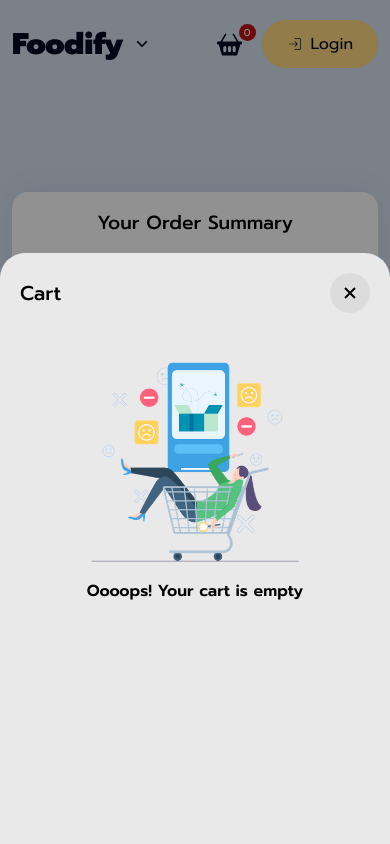
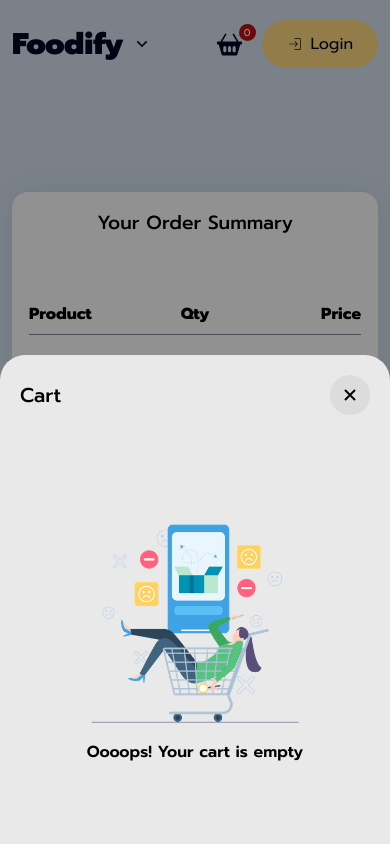
Before and after one commit to Joseph-Jnr/foodify_v1, a React (Vite) app: page /order-summary in a window 390 px wide. Both pictures are taken after a click on the element 229 px from the left and 44 px from the top of the page. Shown: the top 844 px of the page. Built offline with nearby package versions, Linux system fonts and the light colour scheme; what react-slugify would draw is missing.

Commit message:
fix: cart height on mobile

```diff
--- a/src/components/cart/Cart.css
+++ b/src/components/cart/Cart.css
@@ -120,15 +120,20 @@ html.dark .checkout-btn {
   .cart {
     position: fixed;
     bottom: 0;
-    height: 70vh;
+    height: auto;
     width: 100%;
     border-radius: 25px 25px 0px 0px;
     animation: slide-in-up 1s ease forwards;
   }
 
   .cart-item-list {
-    height: 230px;
+    height: auto;
+    max-height: 290px;
     overflow-y: scroll;
+  }
+
+  .empty-cart {
+    padding: 60px 0;
   }
 
   .cart-item-list::-webkit-scrollbar,
@@ -138,9 +143,9 @@ html.dark .checkout-btn {
   }
 
   .cart-bottom {
-    position: absolute;
-    bottom: 15px;
-    width: 90%;
+    position: relative;
+    bottom: 0;
+    width: 100%;
   }
 
   .cart-bottom h6 {
```
